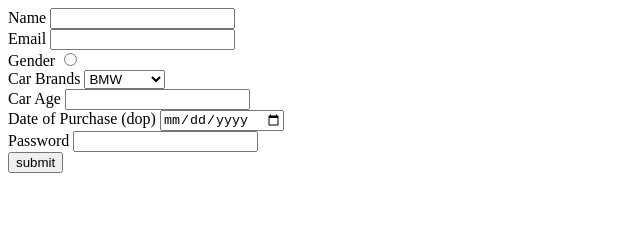
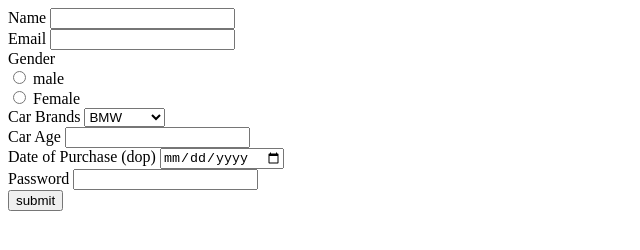
Before and after one commit to acciojob/car-insurance-form-rajkumarsingh243504, a website: page main.html in a window 1280 px wide. Shown: the whole page, without its empty margins (0-640 px from the left). Drawn offline with Linux system fonts and the light colour scheme.

Commit message:
created a submission

```diff
--- a/main.html
+++ b/main.html
@@ -15,9 +15,11 @@
 <label for="email">Email</label>
 <input type="email" id="name" required><br>
 
-<label>Gender</label>
-<input type="radio"  required><br>
-
+<label for="gender">Gender</label><br>
+<input type="radio"  id="gender"required>
+<label for="genderm">male</label><br>
+<input type="radio"  id="gender"required>
+<label for="genderf">Female</label><br>
  <label for="cars">Car Brands</label>
 <select name="CarBrands" id="cars">
 <option value="BMW">BMW</option>
```
